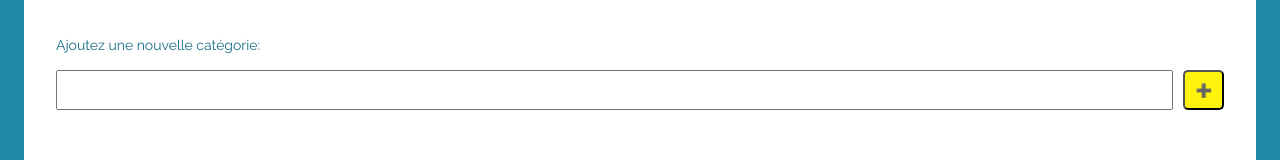
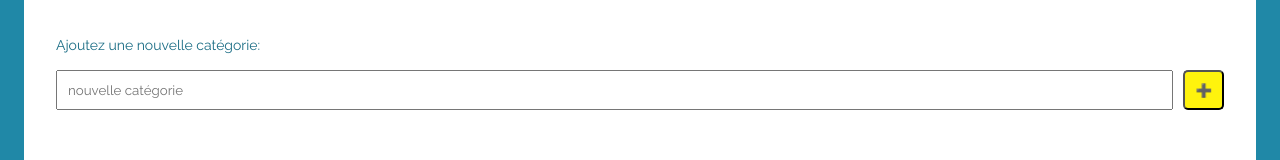
Before and after one commit to WildCodeSchool-2024-09/JS-RemoteFR-Vert-CrewCodeIle-MakeSense-P3, a React (Vite) app in the folder client/: page /decisionformpage in a window 1280 px wide. Shown: the part 554-714 px from the top of the page. Built offline with nearby package versions, Linux system fonts and the light colour scheme.

Commit message:
feat: hookform

```diff
--- a/client/package.json
+++ b/client/package.json
@@ -10,6 +10,7 @@
   "dependencies": {
     "react": "^18.3.1",
     "react-dom": "^18.3.1",
+    "react-hook-form": "^7.54.2",
     "react-router-dom": "^6.26.2",
     "react-toastify": "^11.0.2"
   },
--- a/client/src/components/decisionForm/DecisionForm.tsx
+++ b/client/src/components/decisionForm/DecisionForm.tsx
@@ -1,26 +1,79 @@
-import { useState } from "react";
-import { ToastContainer, toast } from "react-toastify";
 import style from "./decisionForm.module.css";
 import "react-toastify/dist/ReactToastify.css";
+import { useForm } from "react-hook-form";
+import type { FieldValues } from "react-hook-form";
+import { Bounce, ToastContainer, toast } from "react-toastify";
 
-function DecisionForm() {
-  const [categories, setCategories] = useState(["Category1", "Category2"]);
-  const [newCategory, setNewCategory] = useState("");
+// const [categories, setCategories] = useState(["Category1", "Category2"]);
+// const [newCategory, setNewCategory] = useState("");
 
-  /**
-   * Funtion to add a new category to the array of existing categories, if the input field is not empty and if the category does not already exist.
-   */
+/**
+ * Funtion to add a new category to the array of existing categories, if the input field is not empty and if the category does not already exist.
+ */
+
+type dataDecision = {
+  title: string;
+  category: string;
+  addcategory: string;
+  place: string;
+  creationdate: Date;
+  datevote: Date;
+  canceleddecisiondate: Date;
+  description: string;
+  consequences: string;
+  benefice: string;
+  risks: string;
+  expert: string;
+  animateurs: string;
+  impactedperson: string;
+  categories: string[];
+  newcategories: string;
+};
+
+function CreateDecisionForm() {
+  const {
+    register,
+    handleSubmit,
+    // control,
+    setValue,
+    watch,
+    reset,
+    // formState: { errors },
+  } = useForm<dataDecision>({
+    defaultValues: {
+      title: "",
+      category: "",
+      addcategory: "",
+      place: "",
+      creationdate: new Date(),
+      datevote: new Date(),
+      canceleddecisiondate: new Date(),
+      description: "",
+      consequences: "",
+      benefice: "",
+      risks: "",
+      expert: "",
+      animateurs: "",
+      impactedperson: "",
+      categories: ["Category1", "Category2"],
+      newcategories: "",
+    },
+  });
+
+  const categories = watch("categories");
+  const newcategories = watch("newcategories");
   const AddCategory = () => {
-    if (!newCategory.trim()) {
+    if (!newcategories.trim()) {
       toast.warn("La catégorie ne peut pas être vide");
-    } else if (categories.includes(newCategory)) {
+    } else if (categories.includes(newcategories)) {
       toast.error("Cette catégorie existe déjà");
     } else {
-      setCategories([...categories, newCategory]);
-      setNewCategory("");
+      setValue("categories", [...categories, newcategories]);
+      setValue("newcategories", ""); //????
       toast.success("Catégorie ajoutée avec succès");
     }
   };
+
   const place = [
     "France",
     "Mexique",
@@ -33,6 +86,53 @@ function DecisionForm() {
     "Australie",
     "Ukraine",
   ];
+  const submitForm = async (data: FieldValues) => {
+    try {
+      const Data = {
+        ...data,
+        title: data.title,
+        category: data.category,
+        addcategory: data.addcategory,
+        place: data.place,
+        creationdate: data.creationdate,
+        datevote: data.datevote,
+        canceleddecisiondate: data.canceleddecisiondate,
+        description: data.description,
+        consequences: data.consequences,
+        benefice: data.benefice,
+        risks: data.risks,
+        expert: data.expert,
+        animateurs: data.animateurs,
+        impactedperson: data.impactedperson,
+      };
+
+      const response = await fetch(
+        `${import.meta.env.VITE_API_URL}/api/decisionform`,
+        {
+          method: "POST",
+          headers: {
+            "Content-Type": "application/json",
+          },
+          body: JSON.stringify(Data),
+        },
+      );
+      await response.json();
+      reset();
+      toast.success("Demande envoyée à l'administrateur", {
+        position: "top-center",
+        autoClose: 5000,
+        hideProgressBar: false,
+        closeOnClick: false,
+        pauseOnHover: true,
+        draggable: true,
+        progress: undefined,
+        theme: "light",
+        transition: Bounce,
+      });
+    } catch (error) {
+      console.error("Erreur lors de l'envoi:", error);
+    }
+  };
 
   return (
     <section className={style.decisioncontainer}>
@@ -46,22 +146,26 @@ function DecisionForm() {
       </section>
 
       <h2> Prise de décision: </h2>
-
-      <form>
-        {/* section intitulé */}
+      <form onSubmit={handleSubmit(submitForm)} className="formcontainer">
         <section>
           <label htmlFor="intitule"> Intitulé de la prise de décision: </label>
           <input
             type="text"
             id="intitule"
             placeholder="saisissez le texte ici"
+            {...register("title")}
           />
         </section>
 
         {/* liste déroulante des catégories */}
         <section>
           <label htmlFor="category"> Saisissez une catégorie: </label>
-          <select id="category">
+          <select
+            id="category"
+            {...register("category", {
+              required: "selectionnez une categorie",
+            })}
+          >
             <option value=""> Choississez une catégorie </option>
             {categories.map((category) => (
               <option key={category} value={category}>
@@ -79,8 +183,8 @@ function DecisionForm() {
             <input
               type="text"
               id="newCategory"
-              value={newCategory}
-              onChange={(event) => setNewCategory(event.target.value)}
+              placeholder="nouvelle catégorie"
+              {...register("newcategories")}
             />
             <button
               type="button"
@@ -97,7 +201,10 @@ function DecisionForm() {
         {/* liste déroulante des localisations */}
         <section>
           <label htmlFor="place"> Saisissez une localisation: </label>
-          <select id="place">
+          <select
+            id="place"
+            {...register("place", { required: "choisissez une localisation" })}
+          >
             <option value=""> Choississez une localisation </option>
             {place.map((place) => (
               <option key={place} value={place}>
@@ -113,25 +220,38 @@ function DecisionForm() {
           <textarea
             id="description"
             placeholder="saisissez la description ici"
+            {...register("description")}
           />
         </section>
 
         {/* section impact sur l'organisation  */}
         <section>
           <label htmlFor="impact"> Quel impact sur l'organisation ? </label>
-          <textarea id="impact" placeholder="saisissez l'impact ici" />
+          <textarea
+            id="impact"
+            placeholder="saisissez l'impact ici"
+            {...register("consequences")}
+          />
         </section>
 
         {/* Bénéfices :  */}
         <section>
           <label htmlFor="benefits"> Quels sont les bénéfices? </label>
-          <textarea id="benefits" placeholder="saisissez les bénéfices ici" />
+          <textarea
+            id="benefits"
+            placeholder="saisissez les bénéfices ici"
+            {...register("benefice")}
+          />
         </section>
 
         {/* Risques */}
         <section>
           <label htmlFor="risks"> Quels sont les risques? </label>
-          <textarea id="risks" placeholder="saisissez les risques ici" />
+          <textarea
+            id="risks"
+            placeholder="saisissez les risques ici"
+            {...register("risks")}
+          />
         </section>
 
         {/* section planning */}
@@ -141,17 +261,25 @@ function DecisionForm() {
             <article>
               {/* label doit encadrer mon input ?  */}
               <label htmlFor="createDate"> Date de création </label>
-              <input type="date" id="createDate" />
+              <input
+                type="date"
+                id="createDate"
+                {...register("creationdate")}
+              />
             </article>
             <article>
               <label htmlFor="finalDateVote"> Date de clôture des votes </label>
-              <input type="date" id="finalDateVote" />
+              <input type="date" id="finalDateVote" {...register("datevote")} />
             </article>
             <article>
               <label htmlFor="finalDateDecionEnded">
                 Date de clôture de la décision
               </label>
-              <input type="date" id="finalDateDecionEnded" />
+              <input
+                type="date"
+                id="finalDateDecionEnded"
+                {...register("canceleddecisiondate")}
+              />
             </article>
           </article>
           <p className={style.remarqueNb}>
@@ -167,13 +295,17 @@ function DecisionForm() {
             {" "}
             Qui sont les personnes impactées ?{" "}
           </label>
-          <input type="text" id="impactedperson" />
+          <input
+            type="text"
+            id="impactedperson"
+            {...register("impactedperson")}
+          />
 
           <label htmlFor="animateurs"> Qui sont les animateurs ? </label>
-          <input type="text" id="animateurs" />
+          <input type="text" id="animateurs" {...register("animateurs")} />
 
           <label htmlFor="experts"> Qui sont les experts ? </label>
-          <input type="text" id="experts" />
+          <input type="text" id="experts" {...register("expert")} />
         </section>
         {/* section boutons  */}
         <section className={style.buttongroup}>
@@ -181,7 +313,7 @@ function DecisionForm() {
             {" "}
             Annuler{" "}
           </button>
-          <button type="button" className={style.addDecisionButton}>
+          <button type="submit" className={style.addDecisionButton}>
             {" "}
             Ajouter une décision{" "}
           </button>
@@ -191,4 +323,4 @@ function DecisionForm() {
   );
 }
 
-export default DecisionForm;
+export default CreateDecisionForm;
```
